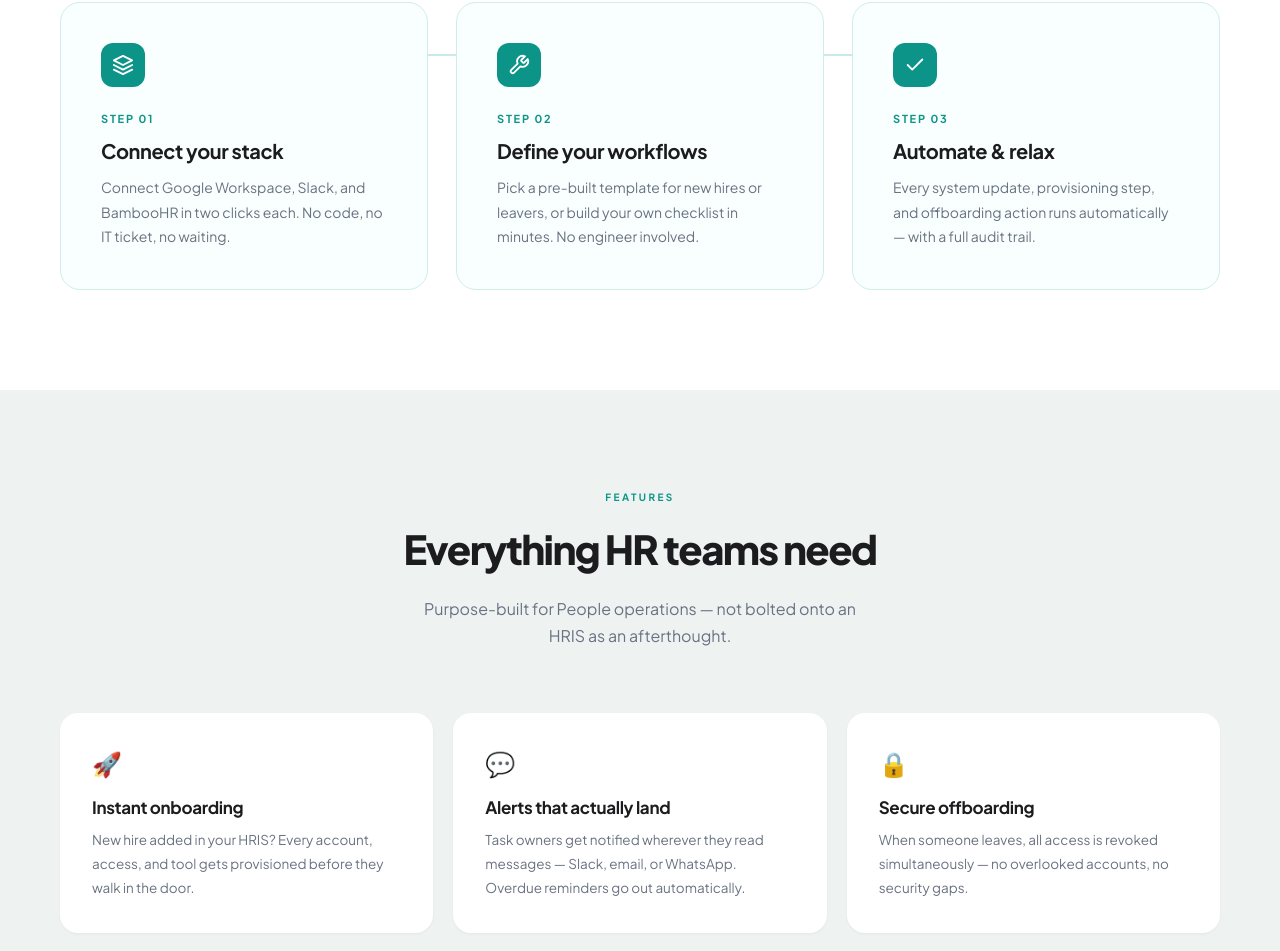
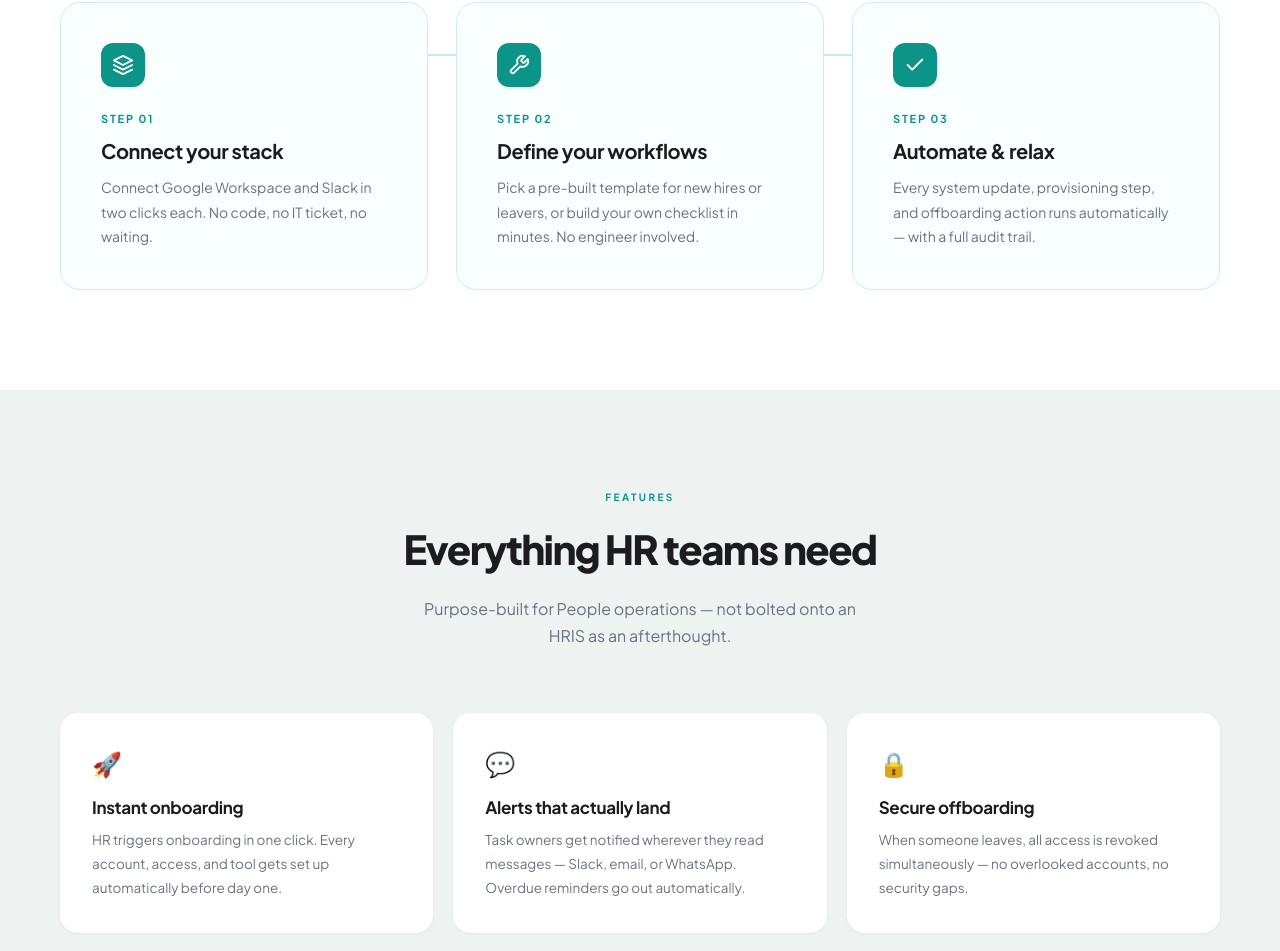
Before and after one commit to staff-complete/staffcomplete, a Vue app in the folder apps/web/: page / in a window 1280 px wide. Shown: the part 1246-2197 px from the top of the page. Built offline with nearby package versions, Linux system fonts and the light colour scheme.

Commit message:
feat(web): de-emphasise HRIS triggers on landing page
Primary audience uses manual triggers, not HRIS webhooks. Remove HRIS
from Starter features, soften to 'HRIS sync' in Growth, and reframe
onboarding trigger copy to HR-initiated rather than HRIS-driven.

```diff
--- a/apps/web/src/components/sections/FeaturesSection.vue
+++ b/apps/web/src/components/sections/FeaturesSection.vue
@@ -14,7 +14,7 @@ const features: Feature[] = [
     emoji: '🚀',
     title: 'Instant onboarding',
     description:
-      'New hire added in your HRIS? Every account, access, and tool gets provisioned before they walk in the door.',
+      'HR triggers onboarding in one click. Every account, access, and tool gets set up automatically before day one.',
   },
   {
     emoji: '💬',
--- a/apps/web/src/components/sections/HowItWorksSection.vue
+++ b/apps/web/src/components/sections/HowItWorksSection.vue
@@ -12,7 +12,7 @@ const steps: Array<{
     number: '01',
     title: 'Connect your stack',
     description:
-      'Connect Google Workspace, Slack, and BambooHR in two clicks each. No code, no IT ticket, no waiting.',
+      'Connect Google Workspace and Slack in two clicks each. No code, no IT ticket, no waiting.',
     icon: 'connect',
   },
   {
--- a/apps/web/src/components/sections/PricingSection.vue
+++ b/apps/web/src/components/sections/PricingSection.vue
@@ -27,7 +27,6 @@ const tiers: PricingTier[] = [
       'Google Workspace + Slack integrations',
       'Onboarding & offboarding workflows',
       'Manual task fallback with due dates',
-      '1 HRIS trigger (BambooHR or HiBob)',
       'Unlimited admin seats',
       'Audit log (90 days)',
       'Email support',
@@ -45,7 +44,7 @@ const tiers: PricingTier[] = [
     features: [
       'Everything in Starter',
       'All integrations (GitHub, Jira, Notion and more)',
-      'All HRIS triggers',
+      'HRIS sync (BambooHR, HiBob and more)',
       'Role & team change workflows',
       'Full audit log + CSV export',
       'Unlimited admin seats',
```
